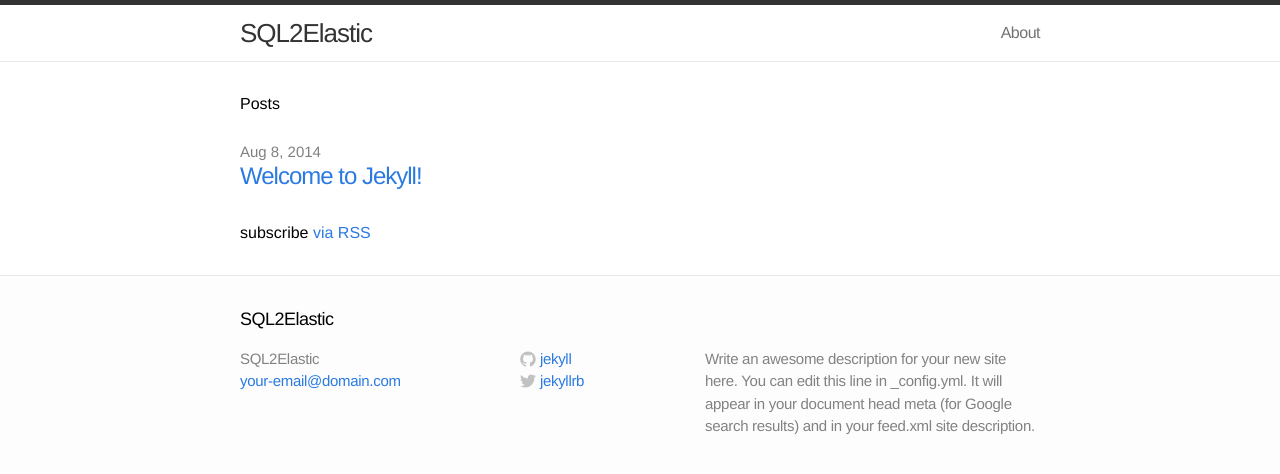
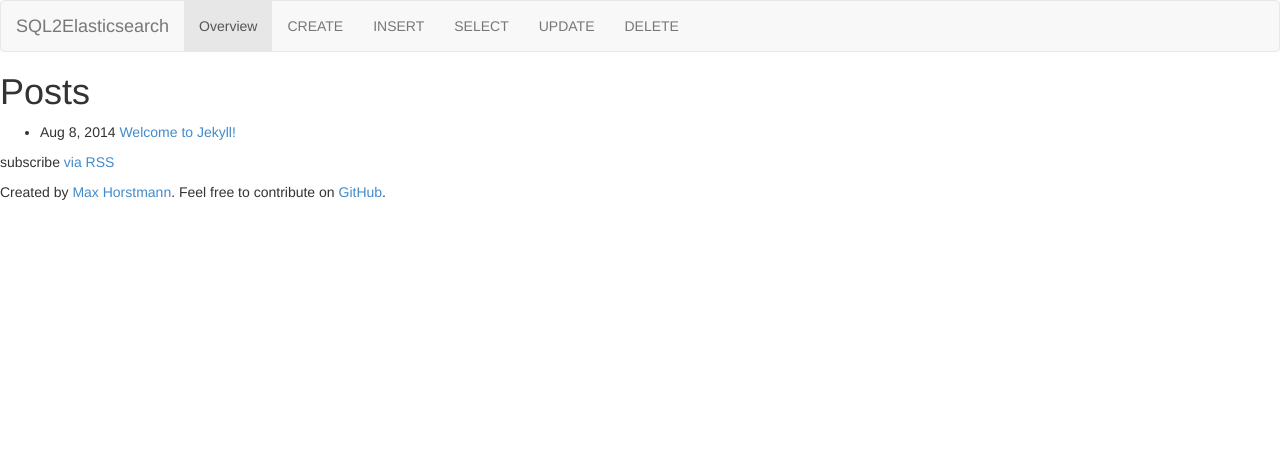
Before and after one commit to MaxHorstmann/sql2elastic, a Jekyll site: the page built from index.html, in a window 1280 px wide. Shown: the top 474 px of the page. Built offline with Jekyll 4.4.1, drawn with Linux system fonts in a browser that asks for light colours; nearby versions of some CDN libraries.

Commit message:
header/footer

```diff
--- a/_includes/footer.html
+++ b/_includes/footer.html
@@ -1,3 +1,10 @@
+Created by <a href="http://maxhorstmann.net">Max Horstmann</a>. Feel free to contribute on <a href="https://github.com/MaxHorstmann/sql2elastic">GitHub</a>.
+<!-- jQuery (necessary for Bootstrap's JavaScript plugins) -->
+<script src="https://ajax.googleapis.com/ajax/libs/jquery/1.11.1/jquery.min.js"></script>
+<!-- Include all compiled plugins (below), or include individual files as needed -->
+<script src="js/bootstrap.min.js"></script>
+
+<!-- jekyll footer
 <footer class="site-footer">
 
   <div class="wrap">
@@ -59,3 +66,4 @@
   </div>
 
 </footer>
+-->
--- a/_includes/head.html
+++ b/_includes/head.html
@@ -1,12 +1,21 @@
 <head>
+
     <meta charset="utf-8">
     <meta http-equiv="X-UA-Compatible" content="IE=edge">
+    <meta name="viewport" content="width=device-width, initial-scale=1">
+    <meta name="description" content="{{ site.description }}">
     <title>{% if page.title %}{{ page.title }}{% else %}{{ site.title }}{% endif %}</title>
-    <meta name="viewport" content="width=device-width">
-    <meta name="description" content="{{ site.description }}">
+
     <link rel="canonical" href="{{ page.url | replace:'index.html','' | prepend: site.baseurl | prepend: site.url }}">
+    <link href="css/bootstrap.min.css" rel="stylesheet">
+    <link href="css/sql2elastic.css" rel="stylesheet">
+    <link href="{{ "/css/main.css" | prepend: site.baseurl }} rel="stylesheet" ">
 
-    <!-- Custom CSS -->
-    <link rel="stylesheet" href="{{ "/css/main.css" | prepend: site.baseurl }}">
+    <!-- HTML5 Shim and Respond.js IE8 support of HTML5 elements and media queries -->
+    <!-- WARNING: Respond.js doesn't work if you view the page via file:// -->
+    <!--[if lt IE 9]>
+      <script src="https://oss.maxcdn.com/html5shiv/3.7.2/html5shiv.min.js"></script>
+      <script src="https://oss.maxcdn.com/respond/1.4.2/respond.min.js"></script>
+    <![endif]-->
 
 </head>
--- a/_includes/header.html
+++ b/_includes/header.html
@@ -1,3 +1,25 @@
+<nav class="navbar navbar-default" role="navigation">
+  <div class="container-fluid">
+	<div class="navbar-header">
+	  <button type="button" class="navbar-toggle" data-toggle="collapse" data-target="#bs-example-navbar-collapse-1">
+		<span class="sr-only">Toggle navigation</span>
+	  </button>
+	  <a class="navbar-brand" href="index.html">SQL2Elasticsearch</a>
+	</div>
+	<div class="collapse navbar-collapse" id="bs-example-navbar-collapse-1">
+	  <ul class="nav navbar-nav">
+		<li class="active"><a href="#">Overview</a></li>
+		<li><a href="CREATE.html">CREATE</a></li>
+		<li><a href="#">INSERT</a></li>
+		<li><a href="#">SELECT</a></li>
+		<li><a href="#">UPDATE</a></li>
+		<li><a href="#">DELETE</a></li>
+		</ul>
+	</div><!-- /.navbar-collapse -->
+  </div><!-- /.container-fluid -->
+</nav>
+
+<!-- jekyll header
 <header class="site-header">
 
   <div class="wrap">
@@ -26,3 +48,4 @@
   </div>
 
 </header>
+-->
```
